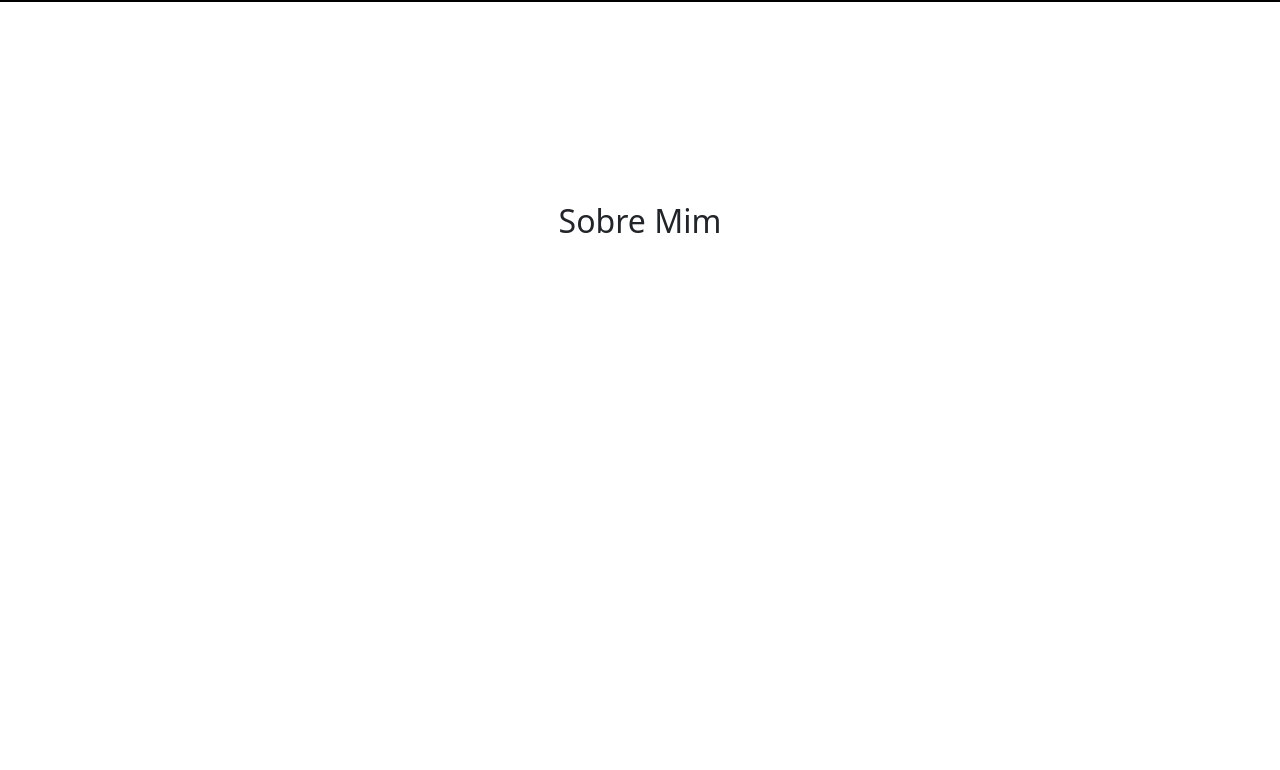
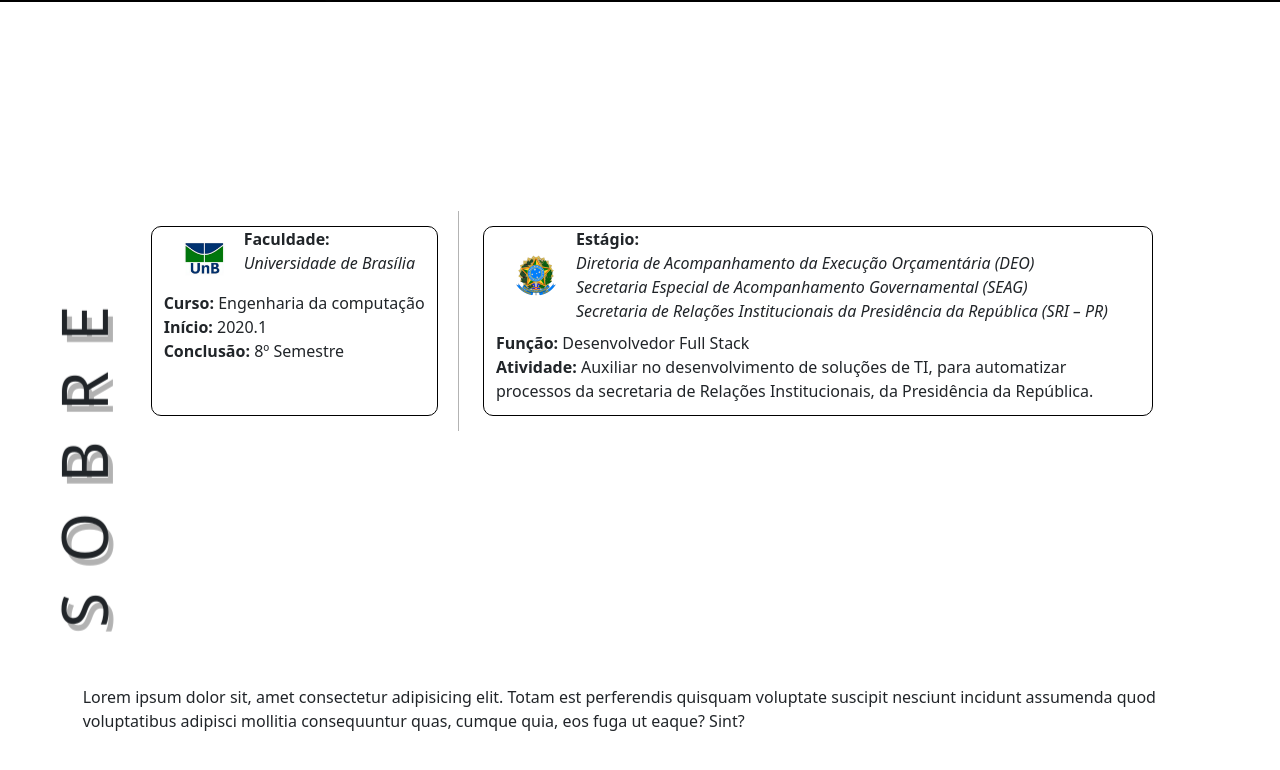
Before and after one commit to Tiagonuness/my-portfolio, a React (Vite) app: page / in a window 1280 px wide. Shown: the part 798-1568 px from the top of the page. Before the commit the page ends 1046 px from the top, so only its background shows below. Built offline with nearby package versions, Linux system fonts and the light colour scheme.

Commit message:
About 50%

```diff
--- a/src/App.tsx
+++ b/src/App.tsx
@@ -1,13 +1,46 @@
-import Home from "./pages/Home/Home"
-import About from "./pages/Home/sections/About/About"
+import { useEffect } from "react";
+import Home from "./pages/Home/Home";
+import About from "./pages/Home/sections/About/About";
 
 const App = () => {
+  useEffect(() => {
+    const observer = new IntersectionObserver(
+      ([entry]) => {
+        const icons = document.getElementById("iconsPerfis");
+        const navbar = document.getElementById("bordaNavbar");
+        if (icons) {
+          if (entry.isIntersecting) {
+            icons.classList.add("dark-icons");
+          } else {
+            icons.classList.remove("dark-icons");
+          }
+        }
+
+        if (navbar) {
+          if (entry.isIntersecting) {
+            navbar.classList.add("dark-icons");
+          } else {
+            navbar.classList.remove("dark-icons");
+          }
+        }
+      },
+      { threshold: 0.5 }
+    );
+
+    const aboutSection = document.getElementById("aboutSection");
+    if (aboutSection) observer.observe(aboutSection);
+
+    return () => {
+      if (aboutSection) observer.unobserve(aboutSection);
+    };
+  }, []);
+
   return (
     <>
-      <Home/>
-      <About/>
+      <Home />
+      <About />
     </>
-  )
-}
+  );
+};
 
-export default App
+export default App;
--- a/src/pages/Home/Home.css
+++ b/src/pages/Home/Home.css
@@ -51,6 +51,20 @@
     background-color: rgb(4, 255, 242);
 }
 
+#iconsPerfis.dark-icons p,
+#iconsPerfis.dark-icons svg {
+    color: rgb(0, 0, 0);
+    fill: rgb(0, 0, 0);
+}
+
+#bordaNavbar.dark-icons ul li {
+    color: rgba(0, 0, 0, 0.356);
+}
+
+#bordaNavbar.dark-icons li:hover {
+    color: rgb(0, 0, 0);
+}
+
 @media only screen and (max-width: 991px) {
     #iconsPerfis {
         width: unset;
--- a/src/pages/Home/Home.tsx
+++ b/src/pages/Home/Home.tsx
@@ -1,10 +1,10 @@
 import Hero from "./sections/Hero/Hero";
-
 import {FaGithub, FaTwitter, FaLinkedin, FaInstagram,} from "react-icons/fa";
 import "./Home.css";
 import RedesSociais from "./infos";
 
 const Home = () => {
+
     return (
         <>
             <div className="container">
--- a/src/pages/Home/sections/About/About.css
+++ b/src/pages/Home/sections/About/About.css
@@ -3,6 +3,53 @@
     padding: 0;
 }
 
-#aboutSction {
+.aboutSction {
     background-color: white;
 }
+
+.verticalTitulo {
+    font-size: 4rem;
+    color: #000000;
+    transform: rotate(-90deg);
+    position: relative;
+    letter-spacing: 30px;
+    margin-left: 110px;
+}
+
+.verticalTitulo::after {
+    content: attr(data-shadow);
+    position: absolute;
+    top: 5px;
+    left: 5px;
+    color: #000000;
+    opacity: 0.3;
+    z-index: -1;
+}
+
+.quadro {
+    margin-left: 80px;
+    width: 500px;
+    height: 190px;
+    border-radius: 10px;
+    border: 1px solid black;
+    background-color: transparent;
+}
+
+#unb img {
+    width: 80px;
+}
+
+#estagio img {
+    width: 80px;
+}
+
+#divisoria {
+    display: inline-block;
+    height: 220px;
+    border-left: 0.5px solid rgb(65, 65, 65); /* Define uma borda fina */
+    margin-top: -15px;
+    margin-left: 20px;
+    margin-right: -80px;
+    width: 1px;
+    opacity: 40%;
+}
--- a/src/pages/Home/sections/About/About.tsx
+++ b/src/pages/Home/sections/About/About.tsx
@@ -1,11 +1,52 @@
-import "./About.css"
+import "./About.css";
+import logoUnB from "../../../../../public/logoUnB.png";
+import logoPresidencia from "../../../../../public/brasaooficialcolorido.png";
 
 const About = () => {
     return (
-        <div id="aboutSction" className="col-lg-12">
-            <h2 className="text-center text-dark">Sobre Mim</h2>
+      <div id="aboutSection" className="col-lg-12 aboutSction">
+        <div className="row col-lg-12">
+          <div id="tituloSobre" className="row col-lg-1 d-flex justify-content-center align-items-center vh-100">
+            <h2 className="text-center text-dark verticalTitulo" data-shadow="SOBRE">SOBRE</h2>
+          </div>
+          <div className="row col-lg-11 mt-4">
+            <div className="quadro col-lg-3" id="unb">
+              <div className="d-flex align-items-center">
+                <img src={logoUnB} alt="Universidade de Brasília"/>
+                <div className="d-flex flex-column">
+                  <p className="mb-0"><b>Faculdade:</b></p>
+                  <p><em>Universidade de Brasília</em></p>
+                </div>
+              </div>
+              <p className="mb-0"><b>Curso:</b> Engenharia da computação</p>
+              <p className="mb-0"><b>Início:</b> 2020.1</p>
+              <p><b>Conclusão:</b> 8º Semestre</p>
+            </div>
+            <span id="divisoria"></span>
+            <div className="quadro col-lg-7" id="estagio">
+              <div className="d-flex align-items-center">
+                <img src={logoPresidencia} alt="Presidência da República"/>
+                <div className="d-flex flex-column">
+                  <p className="mb-0"><b>Estágio:</b></p>
+                  <p className="mb-0"><em>Diretoria de Acompanhamento da Execução Orçamentária (DEO)</em></p>
+                  <p className="mb-0"><em>Secretaria Especial de Acompanhamento Governamental (SEAG)</em></p>
+                  <p className="mb-0"><em>Secretaria de Relações Institucionais da Presidência da República (SRI – PR)</em></p>
+                </div>
+              </div>
+              <div className="mt-2">
+                <p className="mb-0"><b>Função:</b> Desenvolvedor Full Stack</p>
+                <p className="mb-0"><b>Atividade:</b> Auxiliar no desenvolvimento de soluções de TI, para automatizar processos
+                da secretaria de Relações Institucionais, da Presidência da República.</p>
+              </div>
+            </div>
+            <div id="descricao">
+              <p>Lorem ipsum dolor sit, amet consectetur adipisicing elit. Totam est perferendis quisquam voluptate suscipit nesciunt incidunt assumenda quod voluptatibus adipisci mollitia consequuntur quas, cumque quia, eos fuga ut eaque? Sint?</p>
+            </div>
+          </div>
         </div>
+
+      </div>
     );
   };
 
-export default About;
+  export default About;
```
Also changed, not shown: public/brasaooficialcolorido.png (added), public/logoUnB.png (added).
